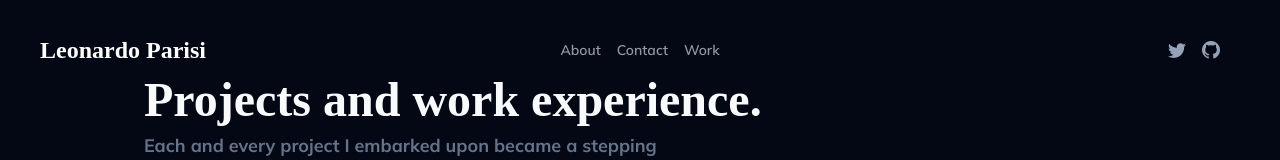
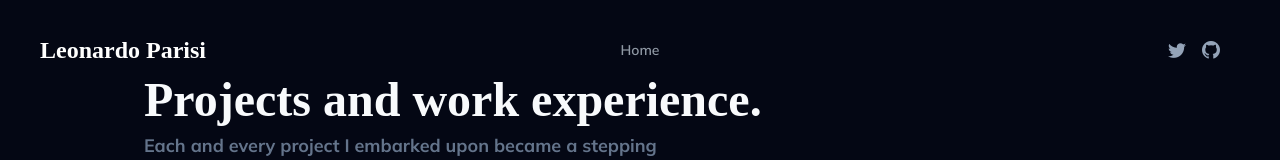
Before and after one commit to leonardoparisii/leonardo.parisi, a Next.js app: page /work in a window 1280 px wide. Shown: the top 160 px of the page. Built offline with nearby package versions, Linux system fonts and the light colour scheme; a web font is replaced by a local one.

Commit message:
navbar fix

```diff
--- a/src/app/work/page.tsx
+++ b/src/app/work/page.tsx
@@ -11,6 +11,7 @@ const Work = () => {
     const params = useSearchParams();
     const data = params.get("filter")
     const filteredData = getFilteredData(data);
+
     const text = (
         <p>
             Each and every project I embarked upon became a stepping <br className="hidden sm:block"/> stone of profound value, each offering its own unique and <br/> remarkable contribution to my growth and learning journey.<br className="hidden sm:block"/><br className="hidden sm:block"/>
--- a/src/components/About.tsx
+++ b/src/components/About.tsx
@@ -4,10 +4,6 @@ import Title from "./ui/Title";
 import { useSpring, animated } from '@react-spring/web';
 
 const About = () => {
-    // Animation hook for the about section
-    const aboutSectionAnimation = useSpring({
-        from: { opacity: 0, transform: 'translateY(20px)' },to: { opacity: 1, transform: 'translateY(0)' },delay: 3400,config: { duration: 800 },
-    });
 
     const text = (
         <p className="font-bold text-[17px]" id="about">
--- a/src/components/Navbar.tsx
+++ b/src/components/Navbar.tsx
@@ -2,8 +2,14 @@
 import data from "@/data/data.json"
 import Link from "next/link";
 import socialsData from "@/data/data.json"
+import { usePathname } from "next/navigation";
 
 const Navbar = () => {
+
+    const path = usePathname();
+    const home = path === '/';
+    console.log(path)
+
   return (
     <div className="grid md:grid-cols-3 grid-cols-2 place-items-center px-10 py-4 w-full">
         <div className="w-full flex justify-start">
@@ -12,12 +18,25 @@ const Navbar = () => {
             </Link>
         </div>
         <div className="flex justify-center gap-4 md:rounded-none rounded-full md:border-none border md:relative fixed md:bottom-0 bottom-16 md:p-0 md:px-0 p-2 px-4 border-slate-800 md:bg-transparent bg-slate-800/70 md:backdrop-blur-none backdrop-blur-3xl md:w-full w-fit">
+                {!home && (
+                    <div className="hover:text-white focus:text-white text-sm font-semibold font-mulish text-slate-300/70 transition-colors cursor-pointer">
+                        Home
+                    </div>
+                )}
             {data.navData.map((item, i) => (
+                <>
+                {!home ? (
+                    <div className="hidden">
+
+                    </div>
+                    ) : (
                         <Link key={i} href={item.url}>
                             <div className="hover:text-white focus:text-white text-sm font-semibold font-mulish text-slate-300/70 transition-colors">
                                 {item.text}
                             </div>
                         </Link>
+                    )}
+                </>
             ))}
         </div>
         <div className="w-full flex justify-end p-5 gap-4">
@@ -30,6 +49,7 @@ const Navbar = () => {
                     <div className="text-lg text-slate-400 hover:text-slate-700 transition-colors">
                         <i className={`bi bi-${social.icon}`}></i>
                     </div>
+
                </Link>
             ))}
         </div>
--- a/src/data/data.json
+++ b/src/data/data.json
@@ -14,10 +14,12 @@
     "navData": [
         {
             "text": "About",
+            "displayed": "/",
             "url": "#about"
         },
         {
             "text": "Contact",
+            "displayed": "/",
             "url": "#contact"
         },
         {
```
Lines whose indentation alone changed are shown as unchanged.
